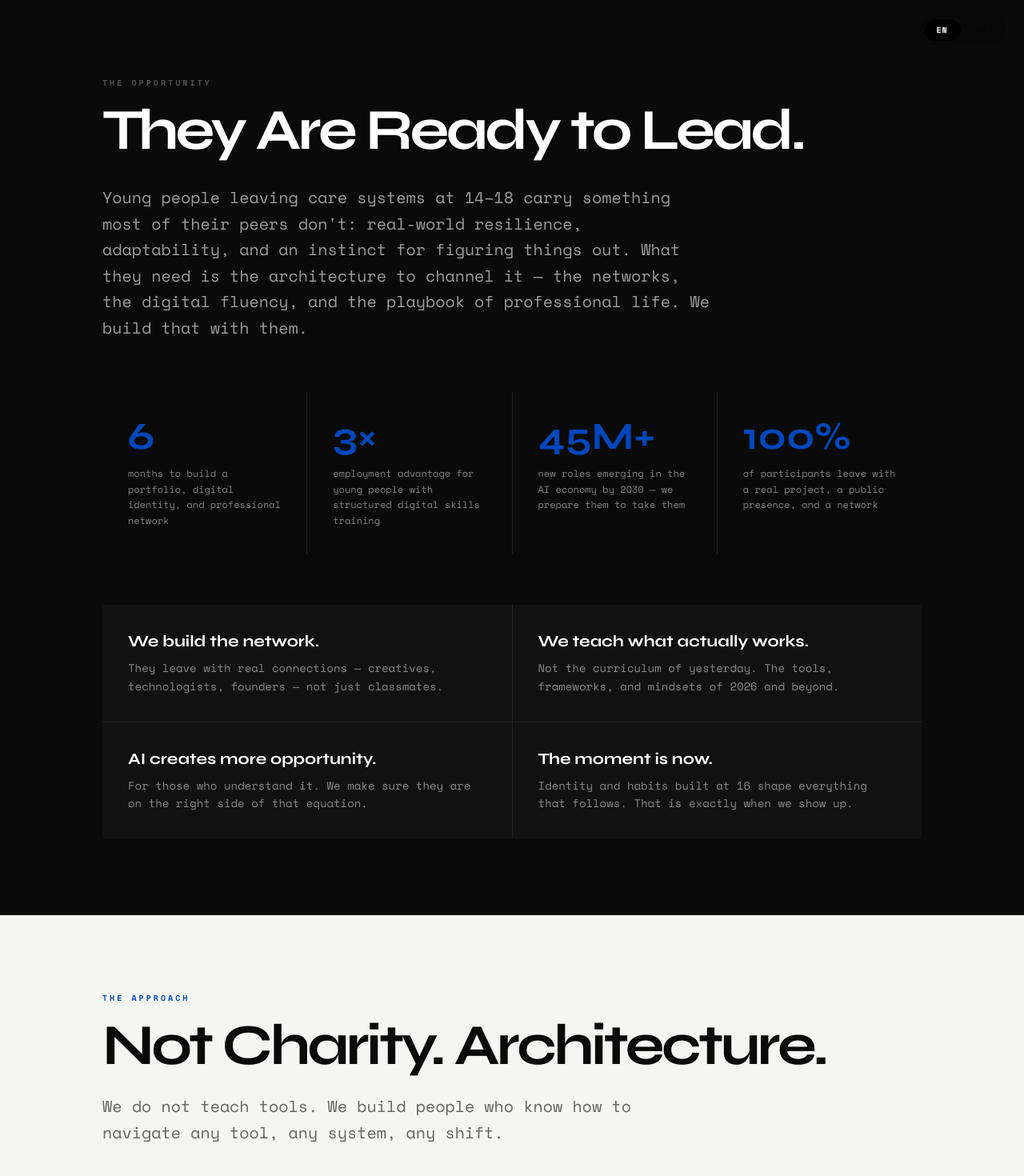
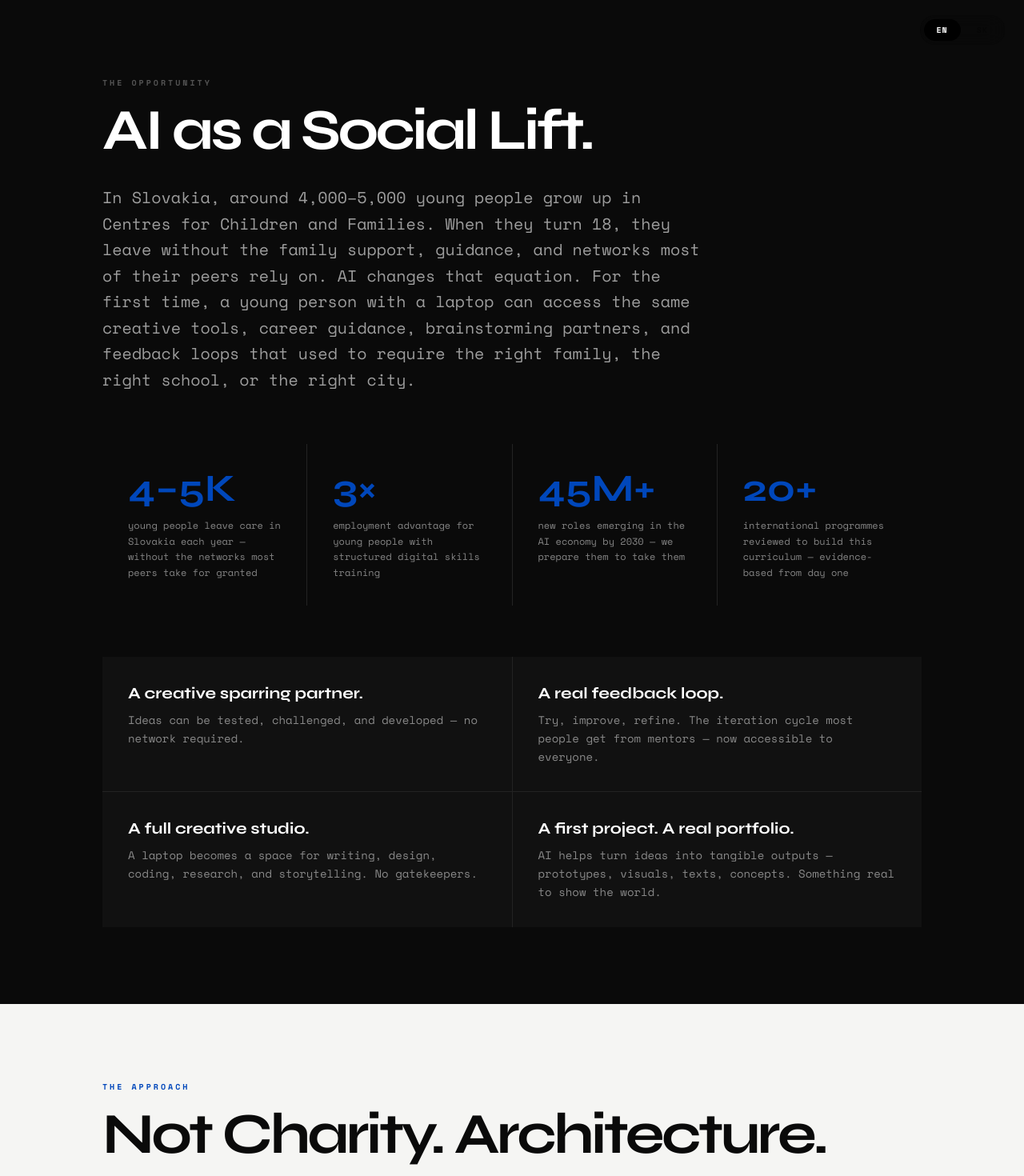
Before and after one commit to princeofwellness/researchlab, a Next.js app: page /nextgen in a window 1280 px wide. Shown: the part 720-2190 px from the top of the page at 80% size. Built offline with nearby package versions, Linux system fonts and the light colour scheme.

Commit message:
feat(nextgen): integrate Sasha's research — capability framing, Slovakia context, trauma-aware approach

```diff
--- a/src/app/nextgen/page.tsx
+++ b/src/app/nextgen/page.tsx
@@ -28,30 +28,30 @@ export default function NextGenPage() {
             },
             challenge: {
                 label: "The Opportunity",
-                title: "They Are Ready to Lead.",
-                intro: "Young people leaving care systems at 14–18 carry something most of their peers don't: real-world resilience, adaptability, and an instinct for figuring things out. What they need is the architecture to channel it — the networks, the digital fluency, and the playbook of professional life. We build that with them.",
+                title: "AI as a Social Lift.",
+                intro: "In Slovakia, around 4,000–5,000 young people grow up in Centres for Children and Families. When they turn 18, they leave without the family support, guidance, and networks most of their peers rely on. AI changes that equation. For the first time, a young person with a laptop can access the same creative tools, career guidance, brainstorming partners, and feedback loops that used to require the right family, the right school, or the right city.",
                 stats: [
-                    { val: "6", label: "months to build a portfolio, digital identity, and professional network" },
+                    { val: "4–5K", label: "young people leave care in Slovakia each year — without the networks most peers take for granted" },
                     { val: "3×", label: "employment advantage for young people with structured digital skills training" },
                     { val: "45M+", label: "new roles emerging in the AI economy by 2030 — we prepare them to take them" },
-                    { val: "100%", label: "of participants leave with a real project, a public presence, and a network" },
+                    { val: "20+", label: "international programmes reviewed to build this curriculum — evidence-based from day one" },
                 ],
                 cards: [
-                    { h: "We build the network.", s: "They leave with real connections — creatives, technologists, founders — not just classmates." },
-                    { h: "We teach what actually works.", s: "Not the curriculum of yesterday. The tools, frameworks, and mindsets of 2026 and beyond." },
-                    { h: "AI creates more opportunity.", s: "For those who understand it. We make sure they are on the right side of that equation." },
-                    { h: "The moment is now.", s: "Identity and habits built at 16 shape everything that follows. That is exactly when we show up." },
+                    { h: "A creative sparring partner.", s: "Ideas can be tested, challenged, and developed — no network required." },
+                    { h: "A real feedback loop.", s: "Try, improve, refine. The iteration cycle most people get from mentors — now accessible to everyone." },
+                    { h: "A full creative studio.", s: "A laptop becomes a space for writing, design, coding, research, and storytelling. No gatekeepers." },
+                    { h: "A first project. A real portfolio.", s: "AI helps turn ideas into tangible outputs — prototypes, visuals, texts, concepts. Something real to show the world." },
                 ],
             },
             method: {
                 label: "The Approach",
                 title: "Not Charity. Architecture.",
-                subtitle: "We do not teach tools. We build people who know how to navigate any tool, any system, any shift.",
+                subtitle: "We rebuild identity, not just skills. Emotional safety comes first — young people cannot process new information until they feel safe. That is why every session is designed as a trauma-aware safety space.",
                 pillars: [
                     {
                         num: "01",
                         title: "Identity & Self-Architecture",
-                        desc: "Before any skill, we address who they believe they are. Self-narrative, values, internal compass. A young person who knows themselves can navigate any storm.",
+                        desc: "Before any skill, we address who they believe they are. We help young people develop critical thinking and regain a sense of agency — the feeling that they can influence their own reality. Through AI tools, they are not positioned as passive consumers, but as creators of their own path.",
                         tag: "Foundation",
                     },
                     {
@@ -140,9 +140,9 @@ export default function NextGenPage() {
                 title: "Research Lab Brings Something Different.",
                 points: [
                     "We are not an NGO running workshops. We are a creative and intelligence organisation that builds with AI every day. We bring that real-world practice into the room.",
-                    "The Research Lab curriculum draws on the same frameworks we use with corporate leaders — adapted for young people who are ready to use them even more boldly.",
-                    "When a 16-year-old leaves our programme, they have a portfolio, a digital identity, and a way of thinking that most adults never develop.",
-                    "Our network — creatives, technologists, founders — becomes their network. That is the social capital that accelerates everything that follows.",
+                    "Our curriculum draws on a systematic review of 20+ international programmes — including SOS YouthCan! across 41 countries, IRC REACH, First Star Academy, and UNICEF-Akelius. Evidence-based from day one.",
+                    "Emotional safety comes first. For two years, Research Lab has been studying and developing trauma-aware approaches — because young people with this life experience cannot process new information until they feel safe.",
+                    "When a 16-year-old leaves our programme, they have an AI literacy portfolio, measurable outcomes, and a way of thinking most adults never develop. Our interdisciplinary team — facilitators, psychologists, AI practitioners, entrepreneurs, and artists — is there every step of the way.",
                 ],
             },
             collab: {
@@ -186,30 +186,30 @@ export default function NextGenPage() {
             },
             challenge: {
                 label: "Príležitosť",
-                title: "Sú pripravení viesť.",
-                intro: "Mladí ľudia, ktorí opúšťajú systém starostlivosti vo veku 14–18 rokov, prinášajú niečo, čo väčšina ich rovesníkov nemá: skutočnú odolnosť, adaptabilitu a schopnosť zorientovať sa. Čo potrebujú, je architektúra, ako to využiť — siete, digitálna zručnosť a návod na profesionálny život. Ten budujeme spolu s nimi.",
+                title: "AI ako sociálny výťah.",
+                intro: "Na Slovensku vyrastá v centrách pre deti a rodiny 4 000 až 5 000 mladých ľudí. Keď dovŕšia 18 rokov, odchádzajú bez rodinnej podpory, usmerňovania a sietí kontaktov, na ktoré sa väčšina rovesníkov spolieha. AI mení túto rovnicu. Po prvýkrát môže mladý človek s laptopom získať prístup k rovnakým kreatívnym nástrojom, kariérnemu poradenstvu a spätnoväzbovým cyklom, ktoré kedysi vyžadovali správnu rodinu, správnú školu alebo správné mesto.",
                 stats: [
-                    { val: "6", label: "mesiacov na vybudovanie portfólia, digitálnej identity a profesionálnej siete" },
+                    { val: "4–5K", label: "mladých ľudí opúšťa starostlivosť na Slovensku každý rok — bez sietí kontaktov, ktoré väčšina rovesníkov považuje za samozrejmosť" },
                     { val: "3×", label: "vyššia šanca zamestnania pre mladých so štruktúrovaným digitálnym vzdelávaním" },
                     { val: "45M+", label: "nových pracovných miest v AI ekonomike do roku 2030 — pripravujeme ich zaujať ich" },
-                    { val: "100%", label: "účastníkov odchádza so skutočným projektom, verejnou prítomnosťou a sieťou kontaktov" },
+                    { val: "20+", label: "medzinárodných programov preskúmaných pri tvorbe kurzu — od prvého dňa postavený na dôkazoch" },
                 ],
                 cards: [
-                    { h: "Budujeme sieť.", s: "Odchádzajú so skutočnými kontaktmi — kreatívci, technológovia, zakladatelia — nielen spolužiaci." },
-                    { h: "Učíme to, čo naozaj funguje.", s: "Nie kurz zo včerajška. Nástroje, postupy a myslenie roka 2026 a ďalej." },
-                    { h: "AI vytvára viac príležitostí.", s: "Pre tých, ktorí jej rozumejú. Zabezpečíme, aby boli na správnej strane tejto rovnice." },
-                    { h: "Čas je teraz.", s: "Návyky a identita formovaná vo veku 16 rokov ovplyvňujú všetko, čo nasleduje. Práve vtedy prichádzame." },
+                    { h: "Kreatívny partner na rozmýšľanie.", s: "Nápady možno testovať, spochybňovať a rozvíjať — bez potreby siete kontaktov." },
+                    { h: "Skutočný spätnoväzbový cyklus.", s: "Skúšaj, zlepšuj, vylepšuj. Iteračný cyklus, ktorý väčšina ľudí dostáva od mentorov — teraz dostupný každému." },
+                    { h: "Kompletné kreatívne štúdio.", s: "Laptop sa stáva priestorom pre písanie, dizajn, kód, výskum a rozprávanie príbehov. Bez obmedzení prístupu." },
+                    { h: "Prvý projekt. Skutočné portfólio.", s: "AI pomáha premeniť nápady na hmatateľné výstupy — prototypy, vizuály, texty, koncepty. Niečo skutočné ukázať svetu." },
                 ],
             },
             method: {
                 label: "Prístup",
                 title: "Nie charita. Architektúra.",
-                subtitle: "Neučíme nástroje. Budujeme ľudí, ktorí vedia navigovať akýkoľvek nástroj, akýkoľvek systém, akúkoľvek zmenu.",
+                subtitle: "Budujeme identitu, nielen zručnosti. Emocionálna bezpečnosť je na prvom mieste — mladí ľudia nedokážu spracovávať nové informácie, kým sa necítia bezpečne. Preto každé stretnutie navrhujeme ako bezpečný priestor citlivý na traumu.",
                 pillars: [
                     {
                         num: "01",
                         title: "Identita a sebaarchitektúra",
-                        desc: "Skôr ako akákoľvek zručnosť, riešime to, kým si myslia, že sú. Vlastný príbeh, hodnoty, vnútorný kompas. Mladý človek, ktorý pozná sám seba, zvládne akúkoľvek búrku.",
+                        desc: "Skôr ako akákoľvek zručnosť, riešime to, kým si myslia, že sú. Pomáhame mladým ľuďom rozvíjať kritické myslenie a znovu získať pocit vlastnej schopnosti konať — pocit, že môžu ovplyvniť svoju vlastnú realitu. Prostredníctvom AI nástrojov nie sú postavení ako pasívni konzumenti, ale tvorcovia vlastnej cesty.",
                         tag: "Základ",
                     },
                     {
@@ -298,9 +298,9 @@ export default function NextGenPage() {
                 title: "Research Lab prináša niečo iné.",
                 points: [
                     "Nie sme mimovládka organizujúca workshopy. Sme kreatívna a inteligenčná organizácia, ktorá každý deň buduje s AI. Tú prax prinášame do miestnosti.",
-                    "Kurz Research Lab vychádza z rovnakých metód, ktoré používame s firemným vedením — prispôsobených pre mladých ľudí, ktorí sú pripravení ich využiť ešte odvážnejšie.",
-                    "Keď šestnásťročný opustí náš program, má portfólio, digitálnu identitu a spôsob myslenia, ktorý väčšina dospelých nikdy nerozvinie.",
-                    "Naša sieť — kreatívci, technológovia, zakladatelia firiem — sa stáva ich sieťou. To je sociálny kapitál, ktorý urýchľuje všetko, čo nasleduje.",
+                    "Náš kurz vychádza zo systematickej analýzy 20+ medzinárodných iniciatív — vrátane SOS YouthCan! v 41 krajinách, IRC REACH, First Star Academy a UNICEF-Akelius. Od prvého dňa postavený na dôkazoch.",
+                    "Emocionálna bezpečnosť je na prvom mieste. Dva roky Research Lab skúma a vyvíja prístupy citlivé na traumu — pretože mladí ľudia s touto životnou skúsenosťou nedokážu spracovávať nové informácie, kým sa necítia bezpečne.",
+                    "Keď šestnásťročný opustí náš program, má portfólio AI gramotnosti, merateľné výsledky a spôsob myslenia, ktorý väčšina dospelých nikdy nerozvinie. Náš interdisciplinárny tím — facilitátori, psychológovia, AI odborníci, podnikatelia a umelci — je pri nich na každom kroku.",
                 ],
             },
             collab: {
```
